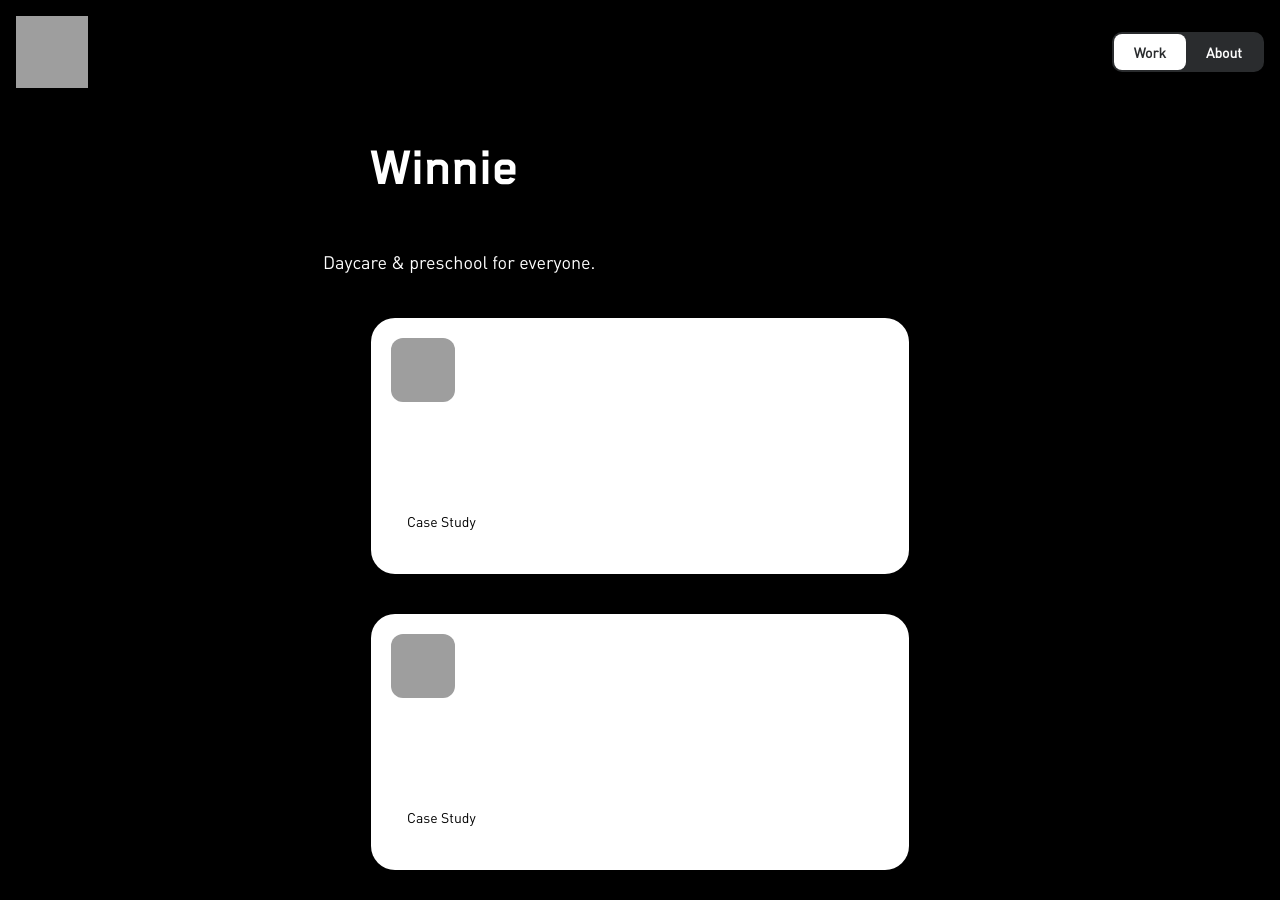
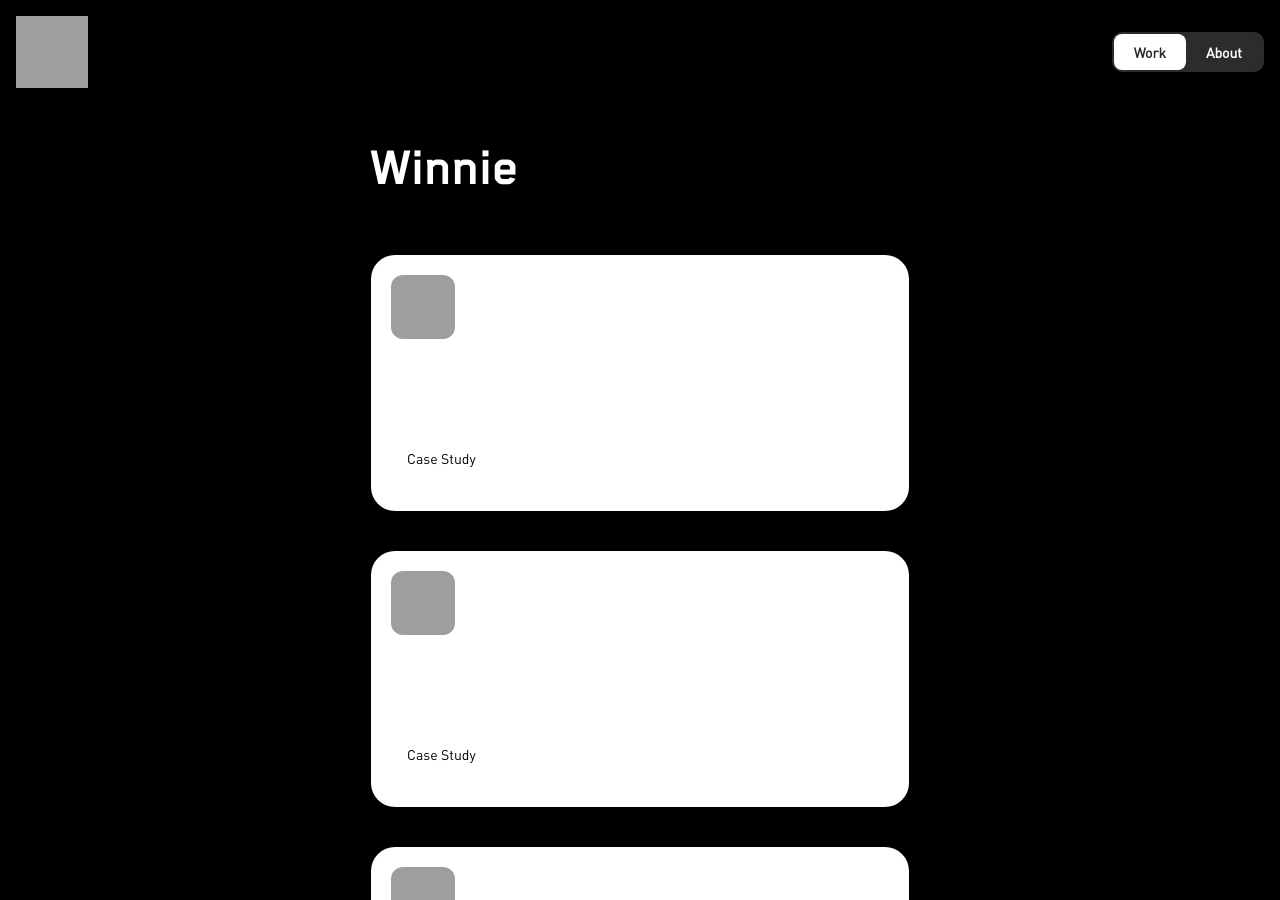
Before and after one commit to jotd/jotd-portfolio, a Jekyll site: the page work/index.html, which Jekyll copies as it is, in a window 1280 px wide and 900 px high, cut to the strip 0-900 px from the top of the window. Built offline with Jekyll 4.4.1, drawn with Linux system fonts in a browser that asks for light colours; grey boxes are pictures that could not be loaded.

Commit message:
Update index.html

```diff
--- a/work/index.html
+++ b/work/index.html
@@ -41,11 +41,7 @@
     <div class="content-home">
       <div id="margin-below-header">
         <h1 class="header-work">Winnie</h1>
-       <div class="work-header-text">
-              <p class="blurb">
-                Daycare & preschool for everyone.
-              </p>
-            </div>
+
       </div>
 
       <!-- Project 1 -->
```
